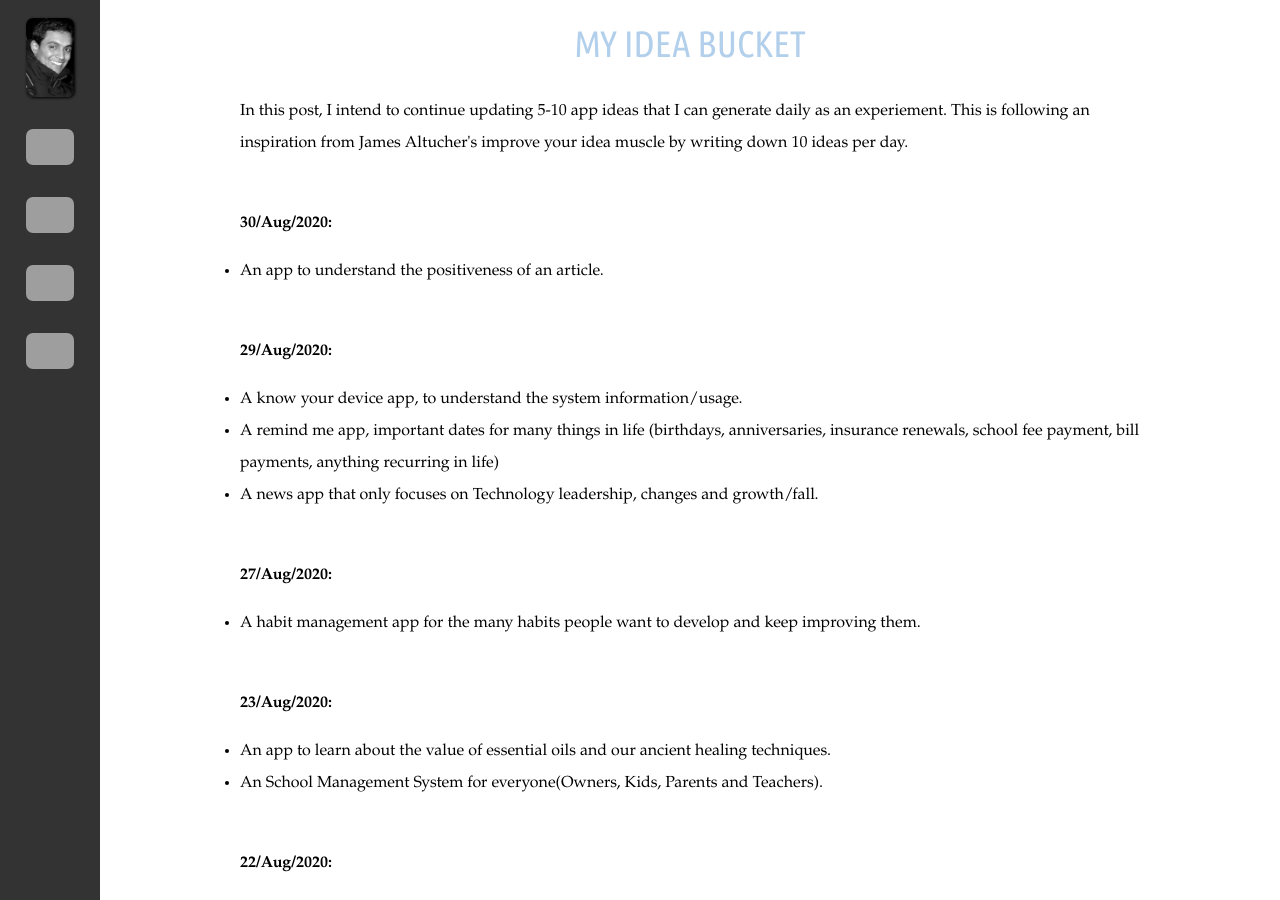
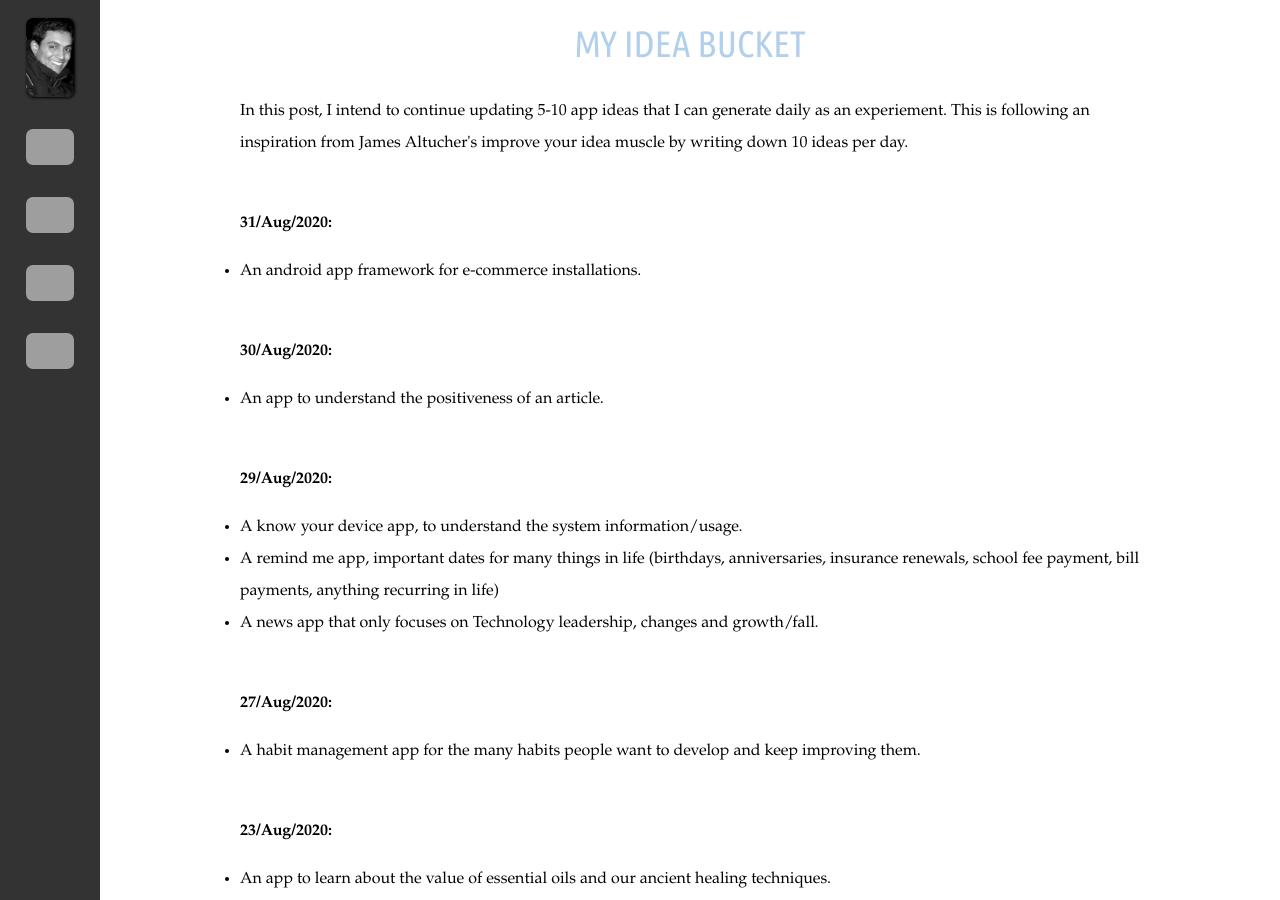
Before and after one commit to hpalappetty/silkyprogrammer.github.com, a Jekyll site: the page built from _posts/2020-08-20-my-idea-bucket.md, in a window 1280 px wide and 900 px high. Built offline with Jekyll 4.4.1, drawn with Linux system fonts in a browser that asks for light colours; some web fonts are replaced; grey boxes are pictures that could not be loaded.

Commit message:
add appp idea

```diff
--- a/_posts/2020-08-20-my-idea-bucket.md
+++ b/_posts/2020-08-20-my-idea-bucket.md
@@ -3,6 +3,10 @@ title: My Idea Bucket
 layout: post
 ---
 <p>In this post, I intend to continue updating 5-10 app ideas that I can generate daily as an experiement. This is following an inspiration from James Altucher's improve your idea muscle by writing down 10 ideas per day.</p>
+
+<br>
+<b>31/Aug/2020:</b>
+- An android app framework for e-commerce installations.
 
 <br>
 <b>30/Aug/2020:</b>
```
